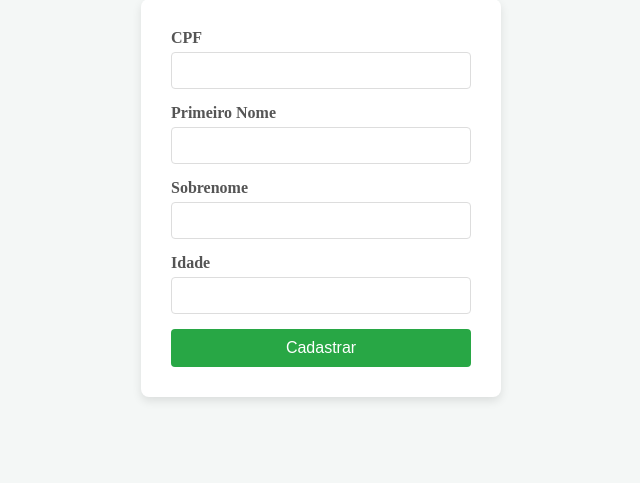
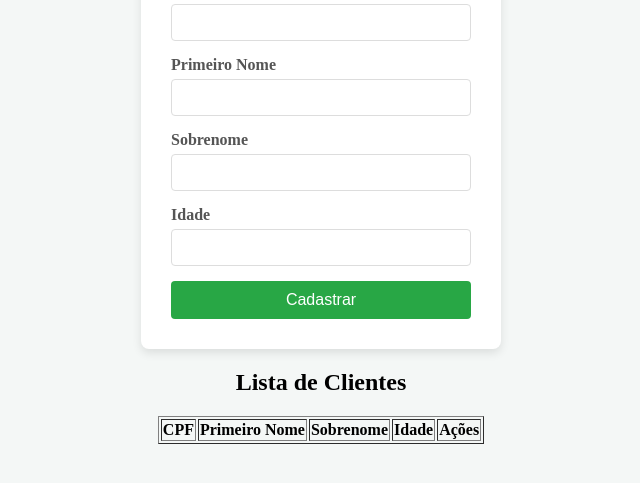
Before and after one commit to felipeliralira/Integra-o-WEB-Banco-de-dados, a plain HTML site: page templates/index.html in a window 1280 px wide. Shown: the part 231-714 px from the top of the page, without its empty margins (319-959 px from the left). Drawn offline with Linux system fonts and the light colour scheme; files that its build step writes are made by us from their sources.

Commit message:
Add files via upload

```diff
--- a/templates/index.html
+++ b/templates/index.html
@@ -23,5 +23,18 @@
 
         <button type="submit">Cadastrar</button>
     </form>
+
+    <h2>Lista de Clientes</h2>
+    <table border="1">
+        <thead>
+            <tr>
+                <th>CPF</th>
+                <th>Primeiro Nome</th>
+                <th>Sobrenome</th>
+                <th>Idade</th>
+                <th>Ações</th>
+            </tr>
+        </thead>
+    </table>
 </body>
 </html>
```
